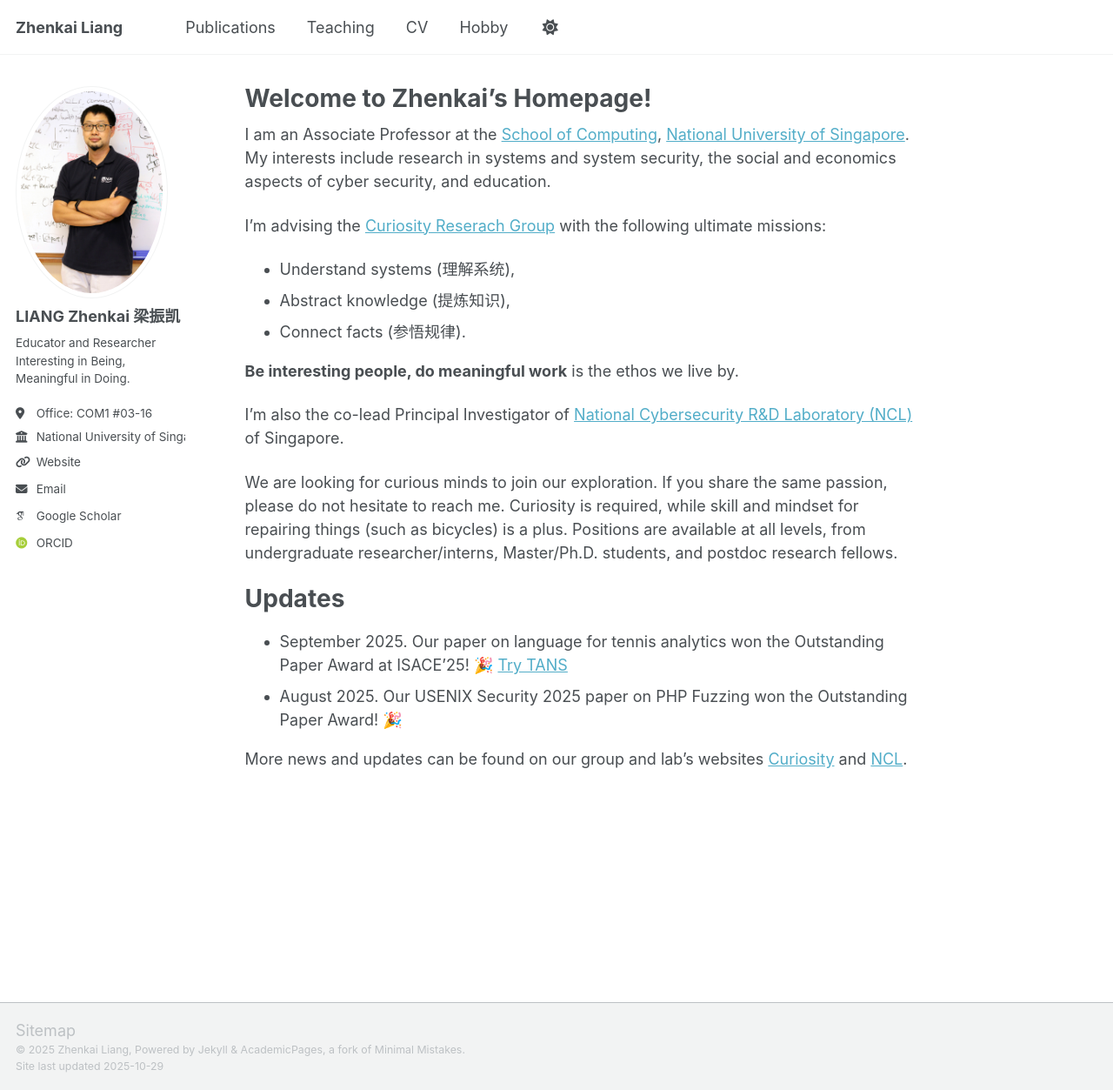
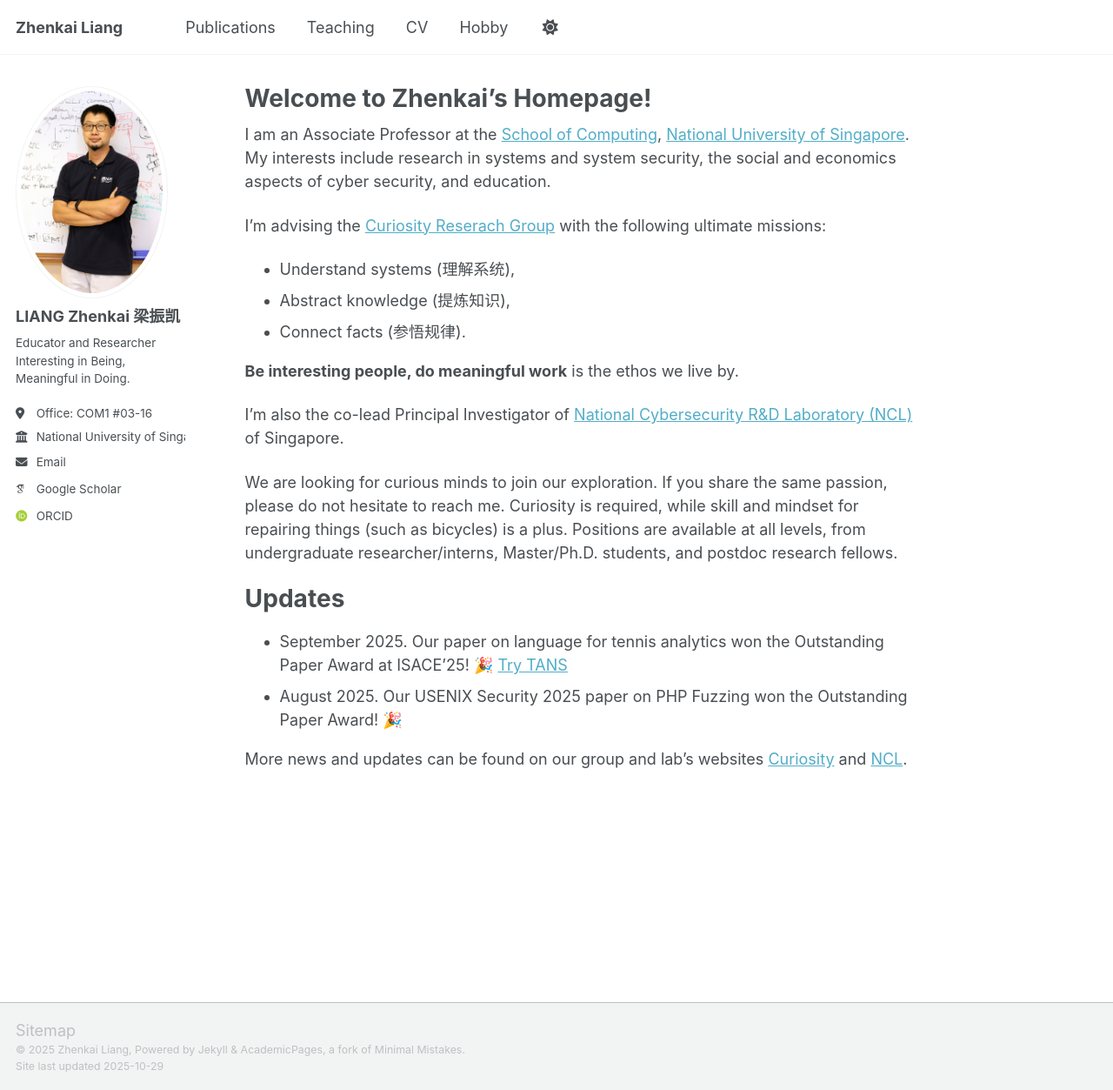
Before and after one commit to zhenkai-liang/zhenkai-liang.github.io, a Jekyll site: the page built from _pages/about.md, in a window 1280 px wide and 1253 px high. Shown: the whole window at 87% size. Built offline with Jekyll 4.4.1, drawn with Linux system fonts in a browser that asks for light colours; some web fonts are replaced; a script that is not in the unit is left out.

```diff
--- a/_config.yml
+++ b/_config.yml
@@ -28,7 +28,7 @@ author:
   bio              : "Educator and Researcher<br> Interesting in Being, Meaningful in Doing."
   location         : "Office: COM1 #03-16"
   employer         : "National University of Singapore"
-  uri              : “https://www.comp.nus.edu.sg/~liangzk"
+  uri              : #“https://www.comp.nus.edu.sg/~liangzk"
   email            : "liangzk@nus.edu.sg"
 
 
```
